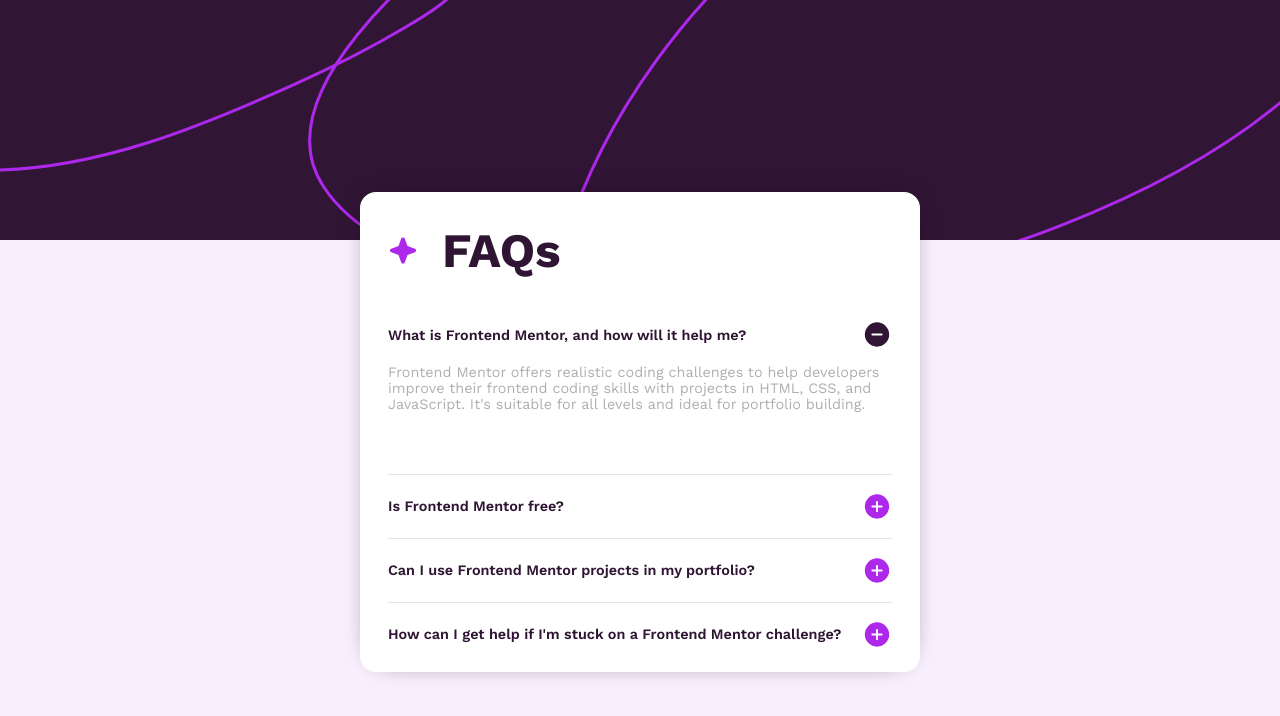
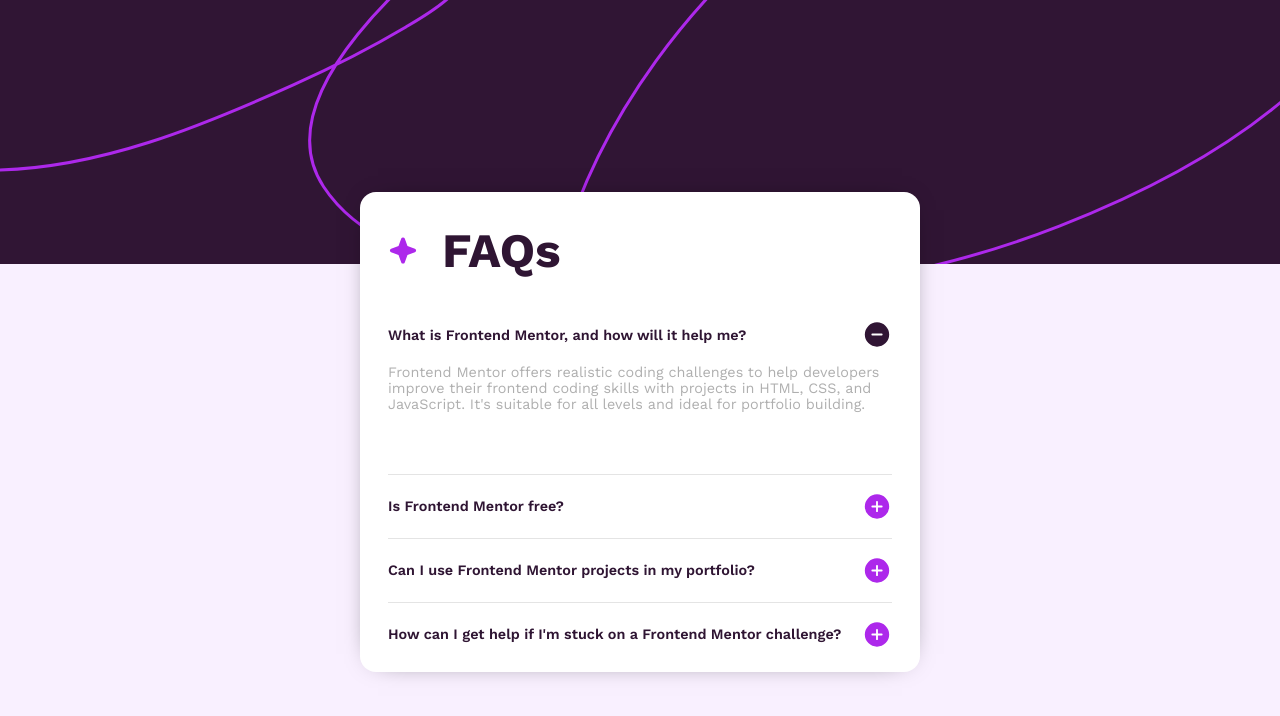
Before and after one commit to PajorKamil/FAQ-accordion, a plain HTML site: page index.html in a window 1280 px wide. Drawn offline with nearby package versions, Linux system fonts and the light colour scheme.

Commit message:
Update style.css

```diff
--- a/style.css
+++ b/style.css
@@ -16,7 +16,7 @@ body {
 
 .background {
     width: 100svw;
-    height: 30vh;
+    height: 33vh;
 }
 
 .container {
```
